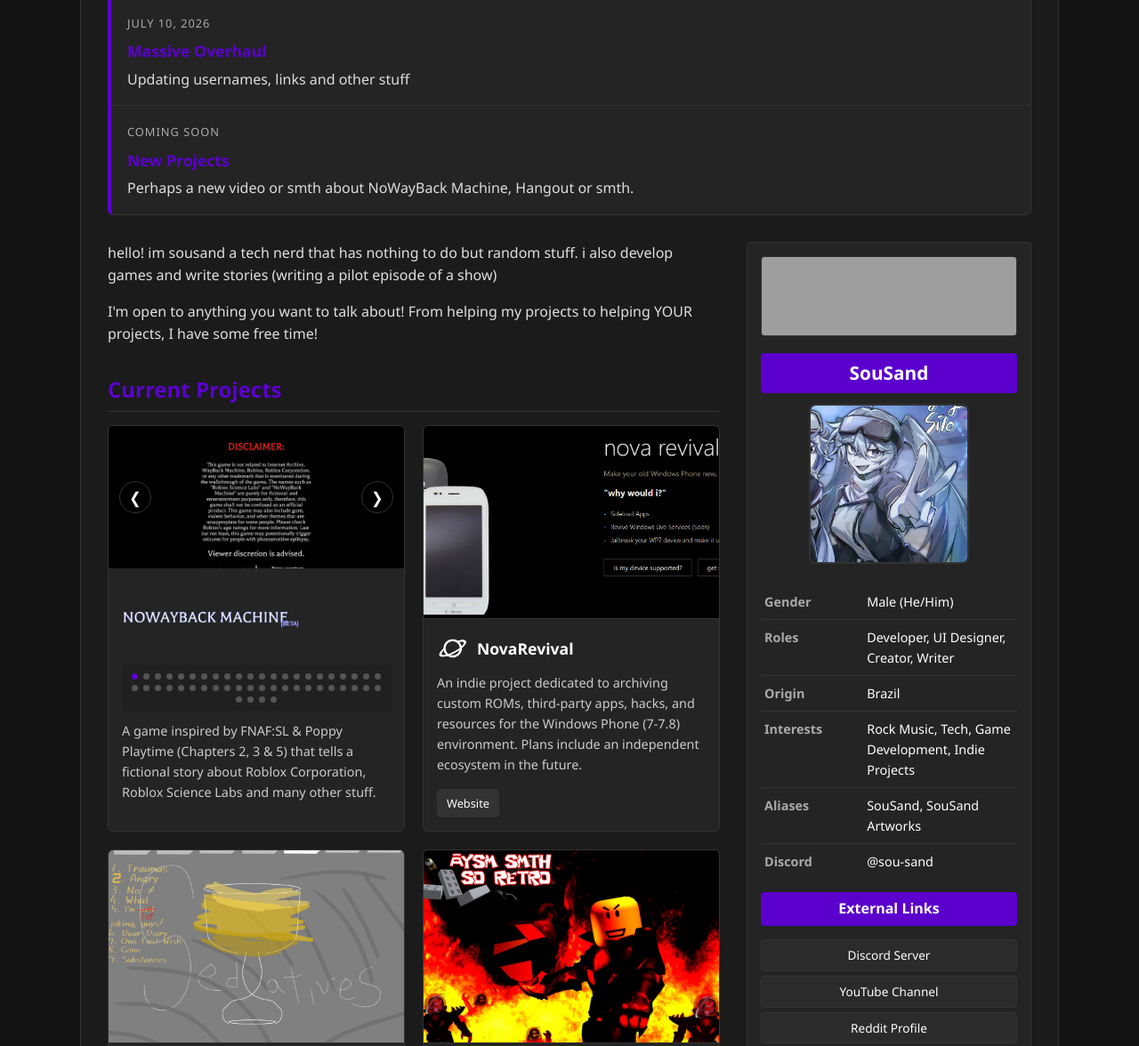
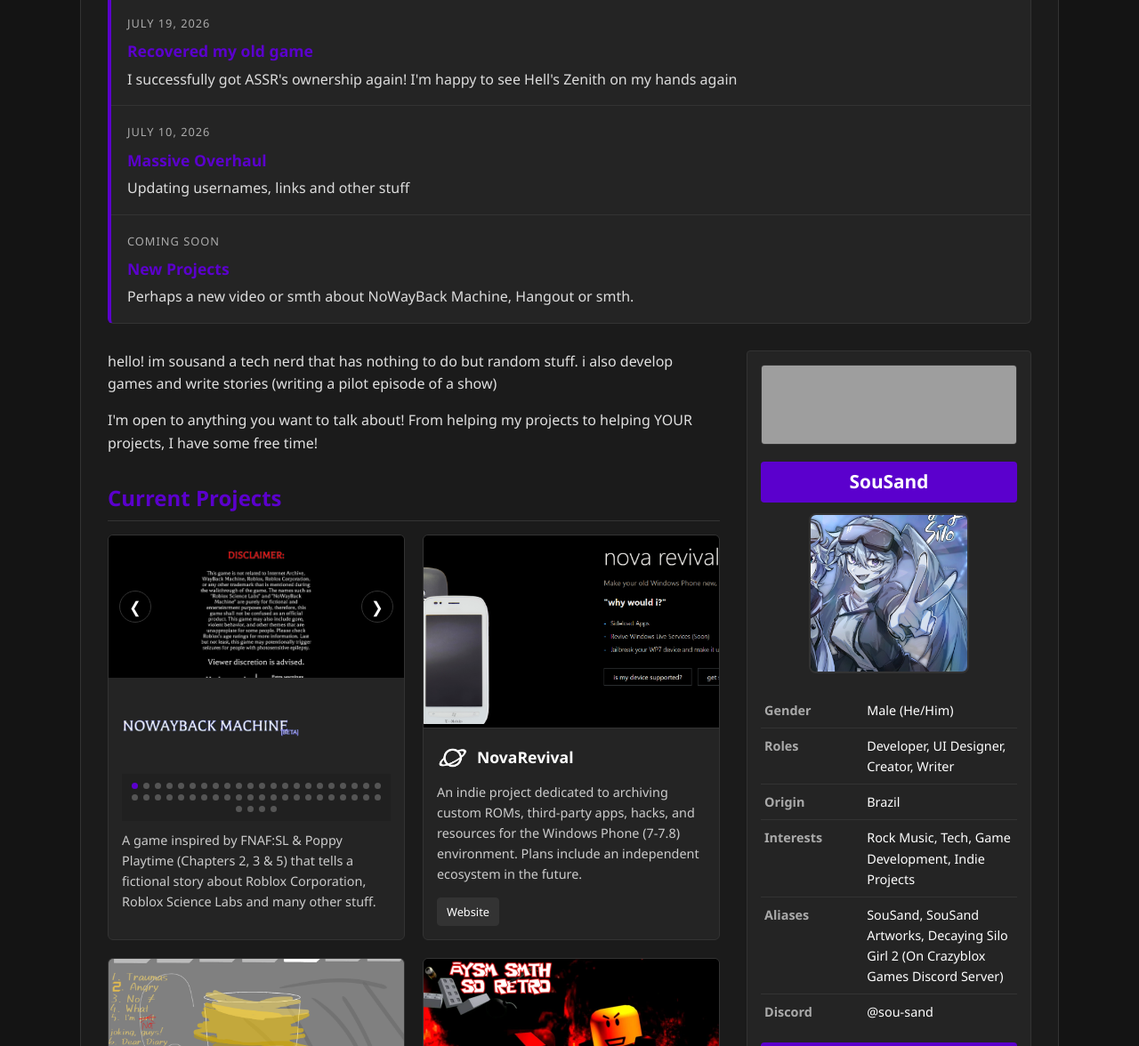
Before and after one commit to sou-sand/sou-sand.github.io, a plain HTML site: page index.html in a window 1280 px wide. Shown: the part 537-1713 px from the top of the page at 89% size. Drawn offline with Linux system fonts and the light colour scheme; grey boxes are pictures that could not be loaded.

Commit message:
Update index.html

```diff
--- a/index.html
+++ b/index.html
@@ -440,6 +440,14 @@
                 <div class="news-header">Latest News</div>
 
                 <div class="news-item">
+                    <span class="news-date">July 19, 2026</span>
+                    <h3>Recovered my old game</h3>
+                    <p>
+                       I successfully got ASSR's ownership again! I'm happy to see Hell's Zenith on my hands again
+                    </p>
+                </div>
+
+                <div class="news-item">
                     <span class="news-date">July 10, 2026</span>
                     <h3>Massive Overhaul</h3>
                     <p>
@@ -741,7 +749,7 @@
                         </tr>
                         <tr>
                             <th>Aliases</th>
-                            <td>SouSand, SouSand Artworks</td>
+                            <td>SouSand, SouSand Artworks, Decaying Silo Girl 2 (On Crazyblox Games Discord Server)</td>
                         </tr>
                         <tr>
                             <th>Discord</th>
```
